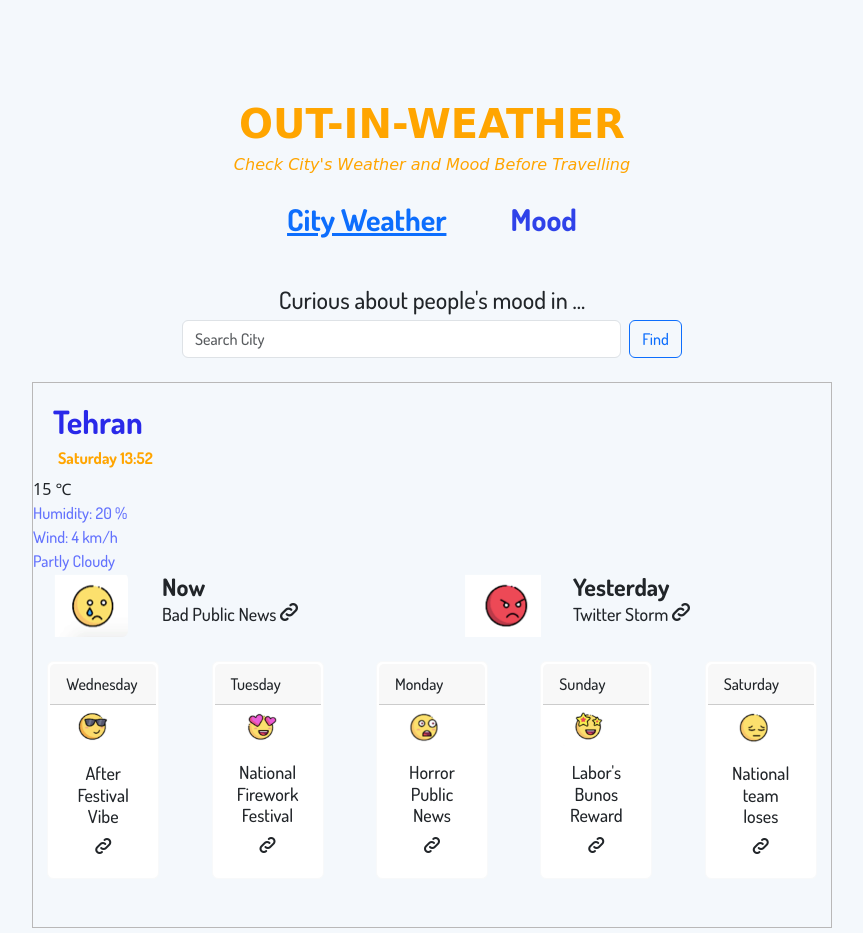
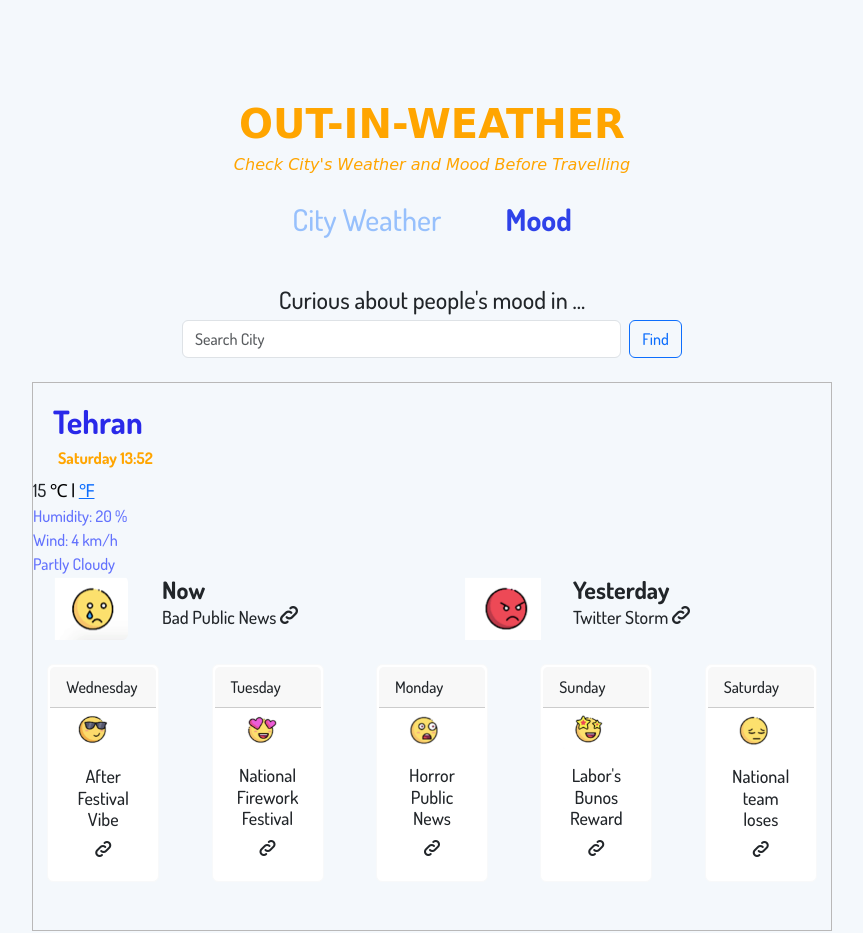
Before and after one commit to ShivaSalehnia/Shiva, a website built with Parcel: page home.html in a window 1280 px wide. Shown: the top 933 px of the page, without its empty margins (208-1071 px from the left). Built offline with nearby package versions, Linux system fonts and the light colour scheme; a web font is replaced by a local one.

Commit message:
Little Errors home.html fixed

```diff
--- a/home.html
+++ b/home.html
@@ -32,7 +32,7 @@
         Check City's Weather and Mood Before Travelling
       </div>
       <ul>
-        <li><a href="index.html">City Weather</a></li>
+        <li><a class="linkToPage" href="index.html">City Weather</a></li>
         <li>Mood</li>
       </ul>
       <br />
@@ -51,14 +51,18 @@
       <section>
         <h2 class="title" id="change-city">Tehran</h2>
         <h3 class="newTimeStyle" id="day-time"></h3>
-        <span id="old-number">15 ℃</span>
-        <div class="furthurInformation">
-            <span id="humidity">Humidity: 20 %</span></br>
-            <span id="wind">Wind: 4 km/h</span></br>
-            <span id="description">Partly Cloudy</span>
+        <div class="card-text">
+          <span id="old-number">15</span>
+          <span><a href="#" id="celecius-degrees" class="active">℃ |</a> </span
+          ><span><a href="#" id="farenheit-degrees"> ℉</a></span>
+          <div class="furthurInformation">
+            <div id="humidity">Humidity: 20 %</div>
+            <div id="wind">Wind: 4 km/h</div>
+            <div id="description">Partly Cloudy</div>
           </div>
+        </div>
         <div class="row">
-          <div class="col-6" class="card mb-3" style="max-width: 540px;">
+          <div class="col-6" class="card mb-3" style="max-width: 540px">
             <div class="row g-0">
               <div class="col-md-4">
                 <img
@@ -77,7 +81,7 @@
               </div>
             </div>
           </div>
-          <div class="col-6" class="card mb-3" style="max-width: 540px;">
+          <div class="col-6" class="card mb-3" style="max-width: 540px">
             <div class="row g-0">
               <div class="col-md-4">
                 <img
@@ -99,7 +103,7 @@
         </div>
         <br />
         <div class="row">
-          <div class="card border-light mb-sm-5" style="max-width: 7rem;">
+          <div class="card border-light mb-sm-5" style="max-width: 7rem">
             <div class="card-header">Wednesday</div>
             <img src="images/emoji3.png" class="card-img-bottom" alt="..." />
             <div class="card-body">
@@ -107,7 +111,7 @@
               <i class="fi fi-br-link-alt"></i>
             </div>
           </div>
-          <div class="card border-light mb-sm-5" style="max-width: 7rem;">
+          <div class="card border-light mb-sm-5" style="max-width: 7rem">
             <div class="card-header">Tuesday</div>
             <img src="images/emoji5.png" class="card-img-bottom" alt="..." />
             <div class="card-body">
@@ -115,7 +119,7 @@
               <i class="fi fi-br-link-alt"></i>
             </div>
           </div>
-          <div class="card border-light mb-sm-5" style="max-width: 7rem;">
+          <div class="card border-light mb-sm-5" style="max-width: 7rem">
             <div class="card-header">Monday</div>
             <img src="images/emoji8.png" class="card-img-bottom" alt="..." />
             <div class="card-body">
@@ -123,7 +127,7 @@
               <i class="fi fi-br-link-alt"></i>
             </div>
           </div>
-          <div class="card border-light mb-sm-5" style="max-width: 7rem;">
+          <div class="card border-light mb-sm-5" style="max-width: 7rem">
             <div class="card-header">Sunday</div>
             <img src="images/emoji7.png" class="card-img-bottom" alt="..." />
             <div class="card-body">
@@ -131,7 +135,7 @@
               <i class="fi fi-br-link-alt"></i>
             </div>
           </div>
-          <div class="card border-light mb-sm-5" style="max-width: 7rem;">
+          <div class="card border-light mb-sm-5" style="max-width: 7rem">
             <div class="card-header">Saturday</div>
             <img src="images/emoji6.png" class="card-img-bottom" alt="..." />
             <div class="card-body">
```
